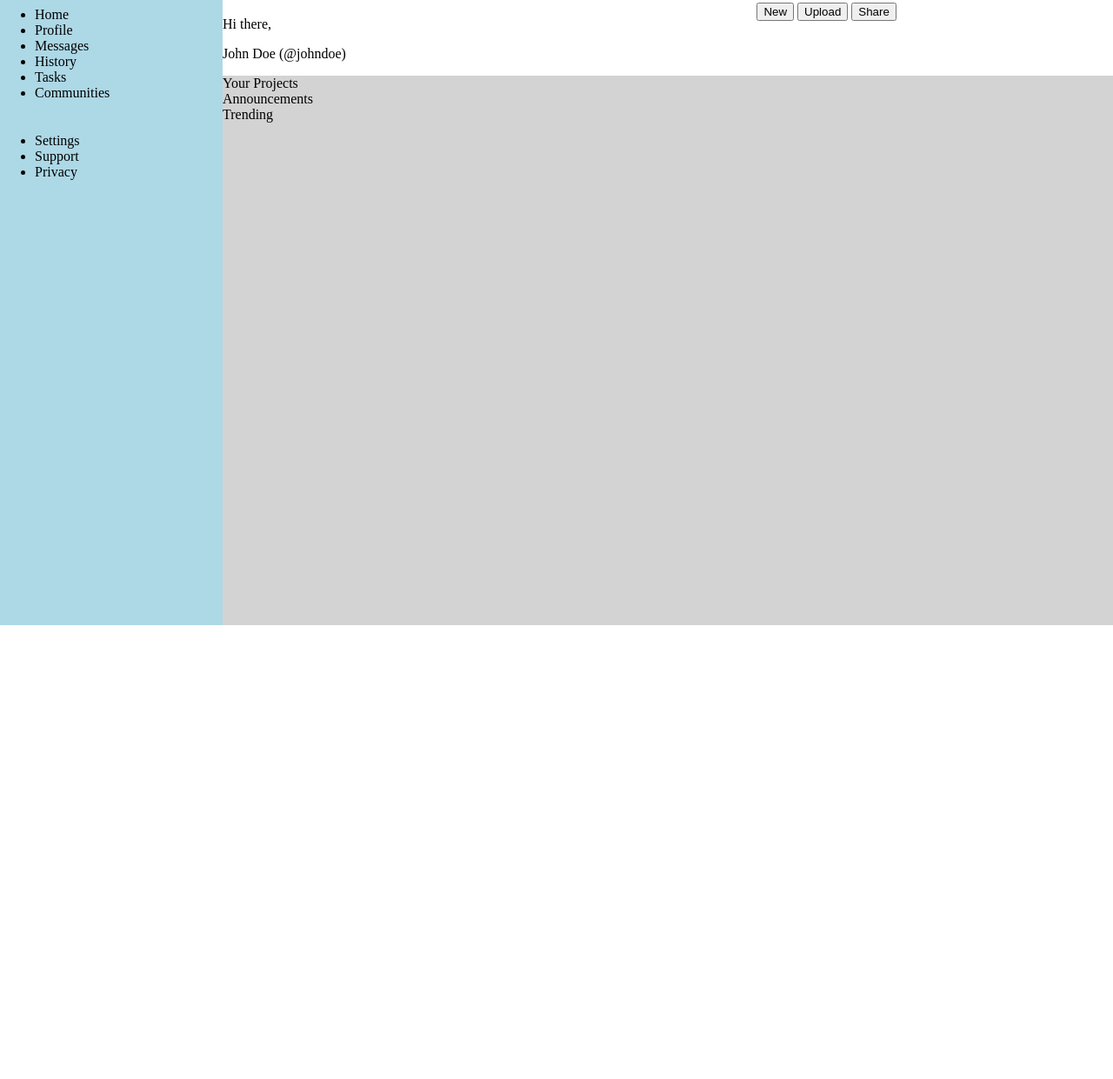
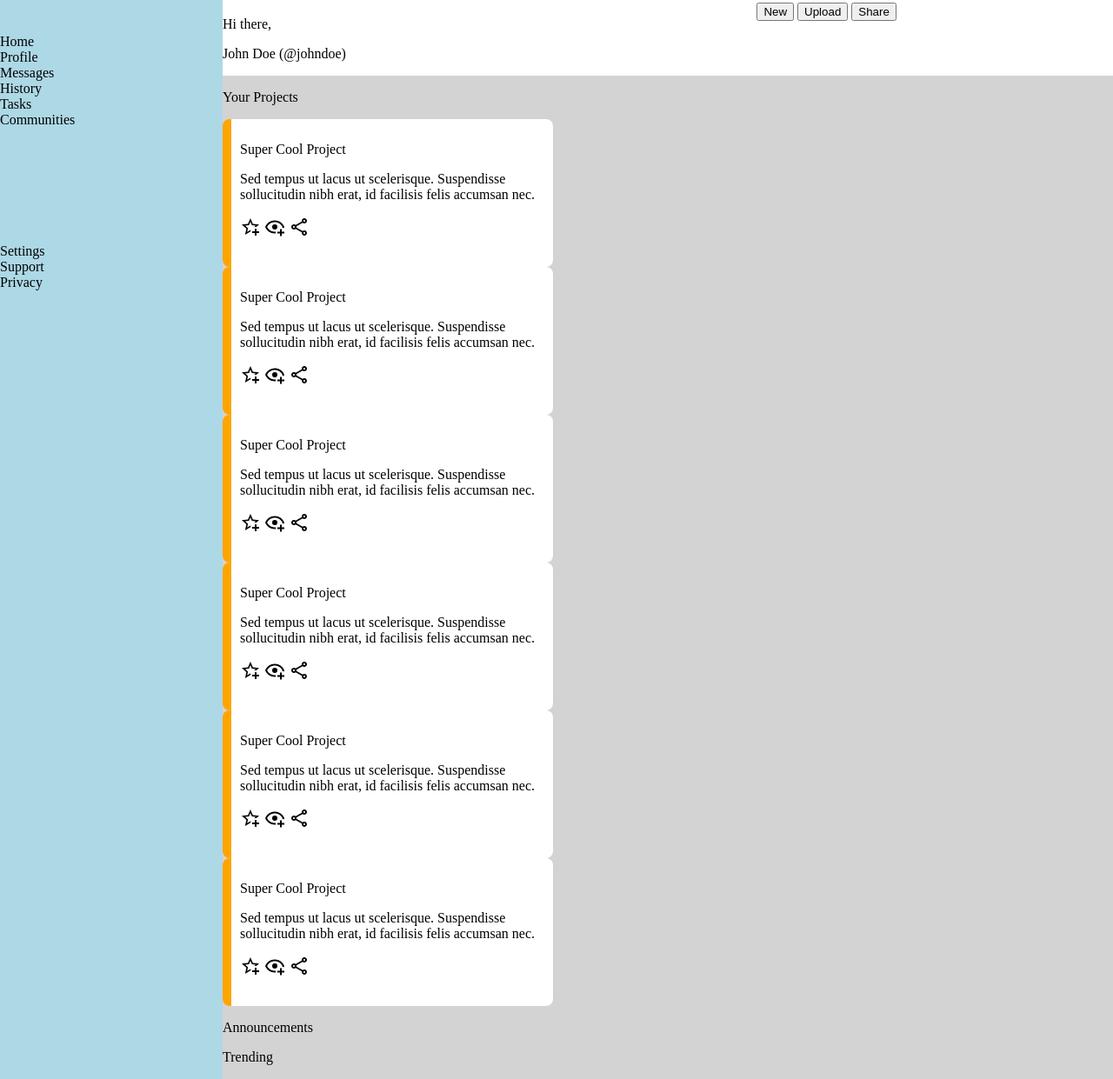
Before and after one commit to rodolfoarambulo/admin-dashboard, a plain HTML site: page index.html in a window 1280 px wide. Shown: the part 81-1322 px from the top of the page at 87% size. Before the commit the page ends 800 px from the top, so only its background shows below. Drawn offline with Linux system fonts and the light colour scheme.

Commit message:
Create rough layout of project cards

```diff
--- a/index.html
+++ b/index.html
@@ -1,11 +1,13 @@
 <!DOCTYPE html>
 <html lang="en">
+
 <head>
     <meta charset="UTF-8">
     <meta name="viewport" content="width=device-width, initial-scale=1.0">
     <title>Admin Dashboard</title>
     <link rel="stylesheet" href="styles/style.css">
 </head>
+
 <body>
     <div class="container">
 
@@ -34,13 +36,16 @@
             <div class="search-bar">
                 <input type="text" placeholder="Search...">
             </div>
+
             <div class="profile">
                 <p>John Doe</p>
             </div>
+
             <div class="welcome">
                 <p>Hi there,</p>
                 <p>John Doe (@johndoe)</p>
             </div>
+
             <div class="actions">
                 <button>New</button>
                 <button>Upload</button>
@@ -49,11 +54,107 @@
         </div>
 
         <div class="main-content">
-            <div class="project">Your Projects</div>
-            <div class="announcements">Announcements</div>
-            <div class="trending">Trending</div>
+            <div class="project">
+                <p>Your Projects</p>
+                <div class="project-card">
+                    <div class="project-card-content">
+                        <p>Super Cool Project</p>
+                        <p>Sed tempus ut lacus ut scelerisque. Suspendisse sollucitudin nibh
+                            erat, id facilisis felis accumsan nec.</p>
+                        <div class="project-card-controls">
+                            <ul>
+                                <li><a href=""><img src="images/icons/star-plus-outline.svg" alt="Favorite"></a></li>
+                                <li><a href=""><img src="images/icons/eye-plus-outline.svg" alt="Watch"></a></li>
+                                <li><a href=""><img src="images/icons/share-variant-outline.svg" alt="Share"></a></li>
+                            </ul>
+                        </div>
+                    </div>
+                </div>
+
+                <div class="project-card">
+                    <div class="project-card-content">
+                        <p>Super Cool Project</p>
+                        <p>Sed tempus ut lacus ut scelerisque. Suspendisse sollucitudin nibh
+                            erat, id facilisis felis accumsan nec.</p>
+                        <div class="project-card-controls">
+                            <ul>
+                                <li><a href=""><img src="images/icons/star-plus-outline.svg" alt="Favorite"></a></li>
+                                <li><a href=""><img src="images/icons/eye-plus-outline.svg" alt="Watch"></a></li>
+                                <li><a href=""><img src="images/icons/share-variant-outline.svg" alt="Share"></a></li>
+                            </ul>
+                        </div>
+                    </div>
+                </div>
+
+                <div class="project-card">
+                    <div class="project-card-content">
+                        <p>Super Cool Project</p>
+                        <p>Sed tempus ut lacus ut scelerisque. Suspendisse sollucitudin nibh
+                            erat, id facilisis felis accumsan nec.</p>
+                        <div class="project-card-controls">
+                            <ul>
+                                <li><a href=""><img src="images/icons/star-plus-outline.svg" alt="Favorite"></a></li>
+                                <li><a href=""><img src="images/icons/eye-plus-outline.svg" alt="Watch"></a></li>
+                                <li><a href=""><img src="images/icons/share-variant-outline.svg" alt="Share"></a></li>
+                            </ul>
+                        </div>
+                    </div>
+                </div>
+
+                <div class="project-card">
+                    <div class="project-card-content">
+                        <p>Super Cool Project</p>
+                        <p>Sed tempus ut lacus ut scelerisque. Suspendisse sollucitudin nibh
+                            erat, id facilisis felis accumsan nec.</p>
+                        <div class="project-card-controls">
+                            <ul>
+                                <li><a href=""><img src="images/icons/star-plus-outline.svg" alt="Favorite"></a></li>
+                                <li><a href=""><img src="images/icons/eye-plus-outline.svg" alt="Watch"></a></li>
+                                <li><a href=""><img src="images/icons/share-variant-outline.svg" alt="Share"></a></li>
+                            </ul>
+                        </div>
+                    </div>
+                </div>
+
+                <div class="project-card">
+                    <div class="project-card-content">
+                        <p>Super Cool Project</p>
+                        <p>Sed tempus ut lacus ut scelerisque. Suspendisse sollucitudin nibh
+                            erat, id facilisis felis accumsan nec.</p>
+                        <div class="project-card-controls">
+                            <ul>
+                                <li><a href=""><img src="images/icons/star-plus-outline.svg" alt="Favorite"></a></li>
+                                <li><a href=""><img src="images/icons/eye-plus-outline.svg" alt="Watch"></a></li>
+                                <li><a href=""><img src="images/icons/share-variant-outline.svg" alt="Share"></a></li>
+                            </ul>
+                        </div>
+                    </div>
+                </div>
+
+                <div class="project-card">
+                    <div class="project-card-content">
+                        <p>Super Cool Project</p>
+                        <p>Sed tempus ut lacus ut scelerisque. Suspendisse sollucitudin nibh
+                            erat, id facilisis felis accumsan nec.</p>
+                        <div class="project-card-controls">
+                            <ul>
+                                <li><a href=""><img src="images/icons/star-plus-outline.svg" alt="Favorite"></a></li>
+                                <li><a href=""><img src="images/icons/eye-plus-outline.svg" alt="Watch"></a></li>
+                                <li><a href=""><img src="images/icons/share-variant-outline.svg" alt="Share"></a></li>
+                            </ul>
+                        </div>
+                    </div>
+                </div>
+            </div>
+            <div class="announcements">
+                <p>Announcements</p>
+            </div>
+            <div class="trending">
+                <p>Trending</p>
+            </div>
         </div>
 
     </div>
 </body>
+
 </html>
--- a/styles/style.css
+++ b/styles/style.css
@@ -1,6 +1,12 @@
 body {
     margin: 0;
     padding: 0;
+}
+
+ul {
+    list-style-type: none;
+    padding: 0;
+    margin: 0;
 }
 
 .container {
@@ -41,3 +47,20 @@ body {
     background-color: lightgray;
     grid-column: 2 / 3;
 }
+
+.project-card {
+    background-color: white;
+    width: 350px;
+    height: 150px;
+    border-radius: 8px;
+    padding: 10px;
+    border-left: 10px solid orange;
+}
+
+.project-card-content a img {
+    width: 24px;
+}
+
+.project-card-controls ul li {
+    display: inline-block;
+}
```
Also changed, not shown: images/icons/eye-plus-outline.svg (added), images/icons/share-variant-outline.svg (added), images/icons/star-plus-outline.svg (added).
